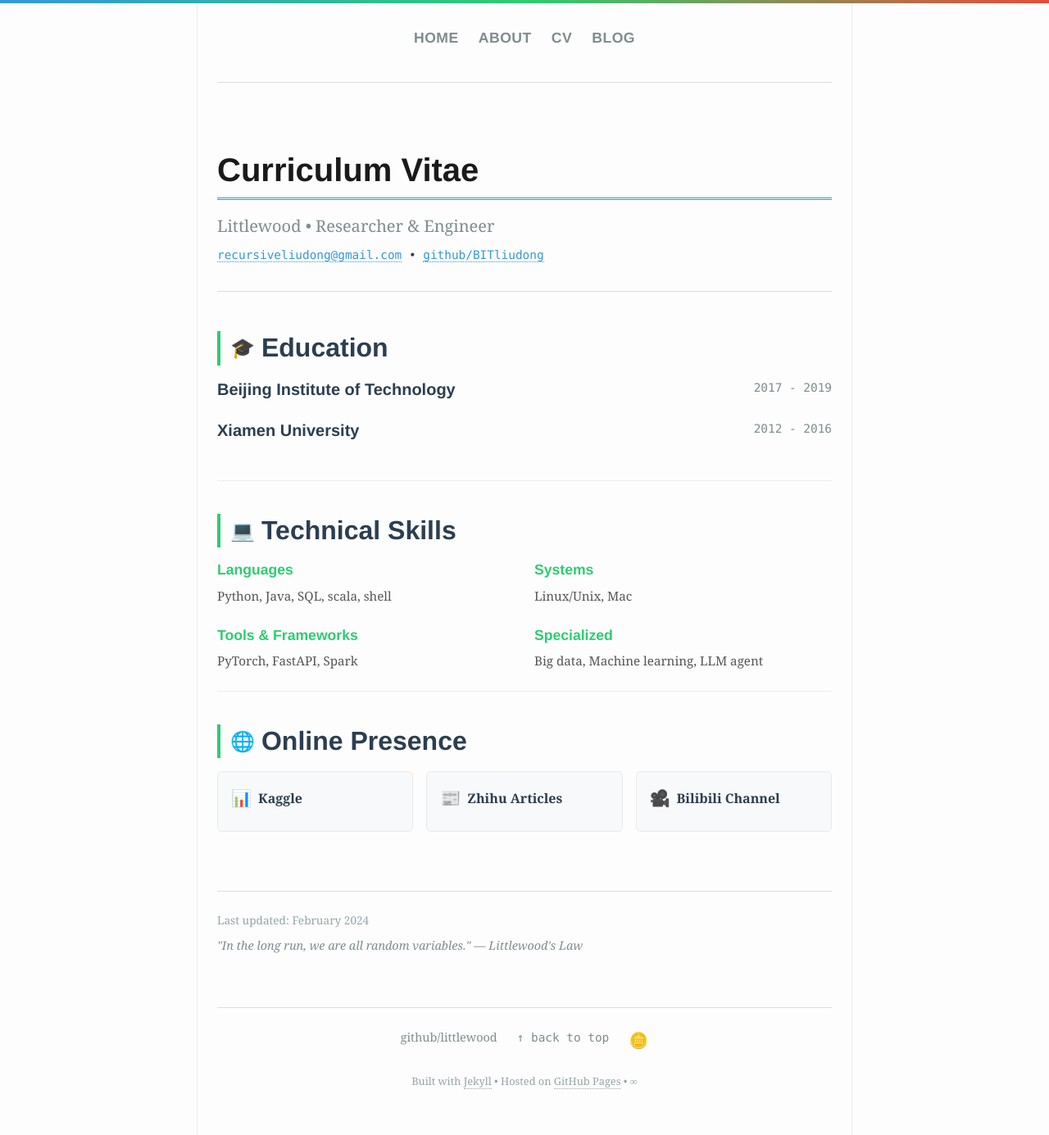
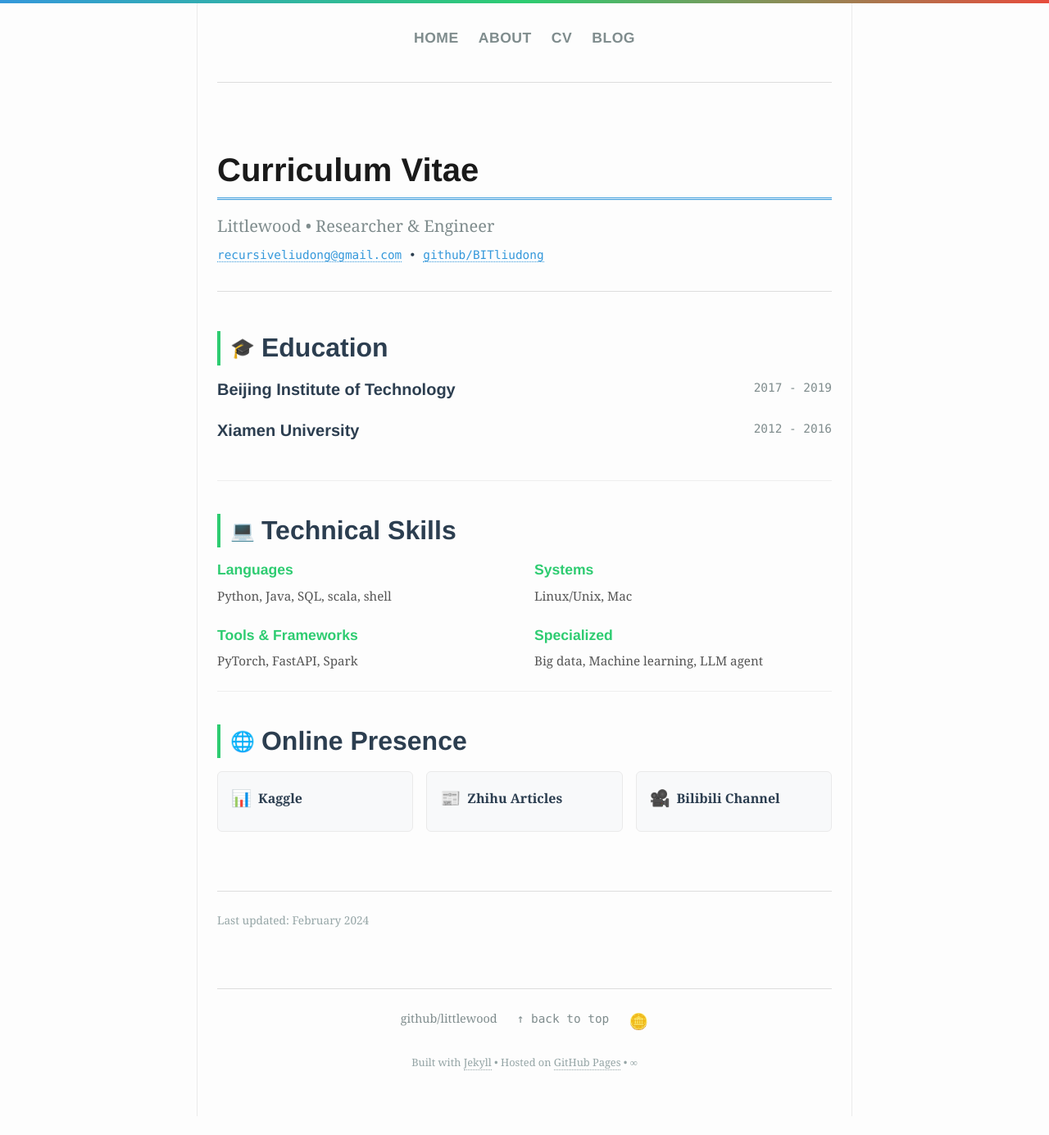
Before and after one commit to BITliudong/BITliudong.github.io, a Jekyll site: the page built from cv/index.html, in a window 1280 px wide. Shown: the whole page at 82% size. Built offline with Jekyll 4.4.1, drawn with Linux system fonts in a browser that asks for light colours; after the commit the page ends 1362 px from its top, so only the background shows below that.

Commit message:
Remove Littlewood quote from CV footer

```diff
--- a/cv/index.html
+++ b/cv/index.html
@@ -81,8 +81,5 @@ title: Curriculum Vitae
 
   <div class="cv-footer">
     <p class="last-updated">Last updated: February 2024</p>
-    <p class="cv-note">
-      <em>"In the long run, we are all random variables."</em> — Littlewood's Law
-    </p>
   </div>
 </div>
```
